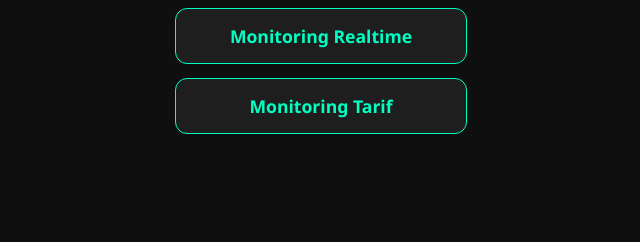
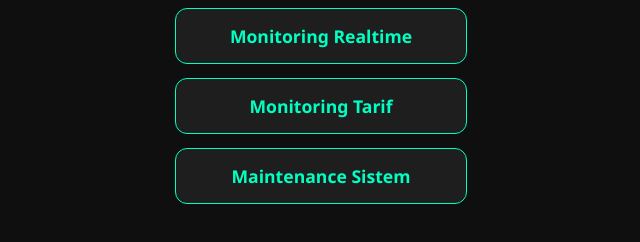
Before and after one commit to aristantotristan/ta-dashboard-schneider, a plain HTML site: page index.html in a window 1280 px wide. Shown: the part 134-376 px from the top of the page, without its empty margins (319-959 px from the left). Drawn offline with Linux system fonts and the light colour scheme.

Commit message:
Update index.html

```diff
--- a/index.html
+++ b/index.html
@@ -51,6 +51,7 @@
 
 <a href="realtime.html" class="btn">Monitoring Realtime</a>
 <a href="tarif.html" class="btn">Monitoring Tarif</a>
+<a href="maintenance.html" class="btn">Maintenance Sistem</a>
 
 </body>
 </html>
```
